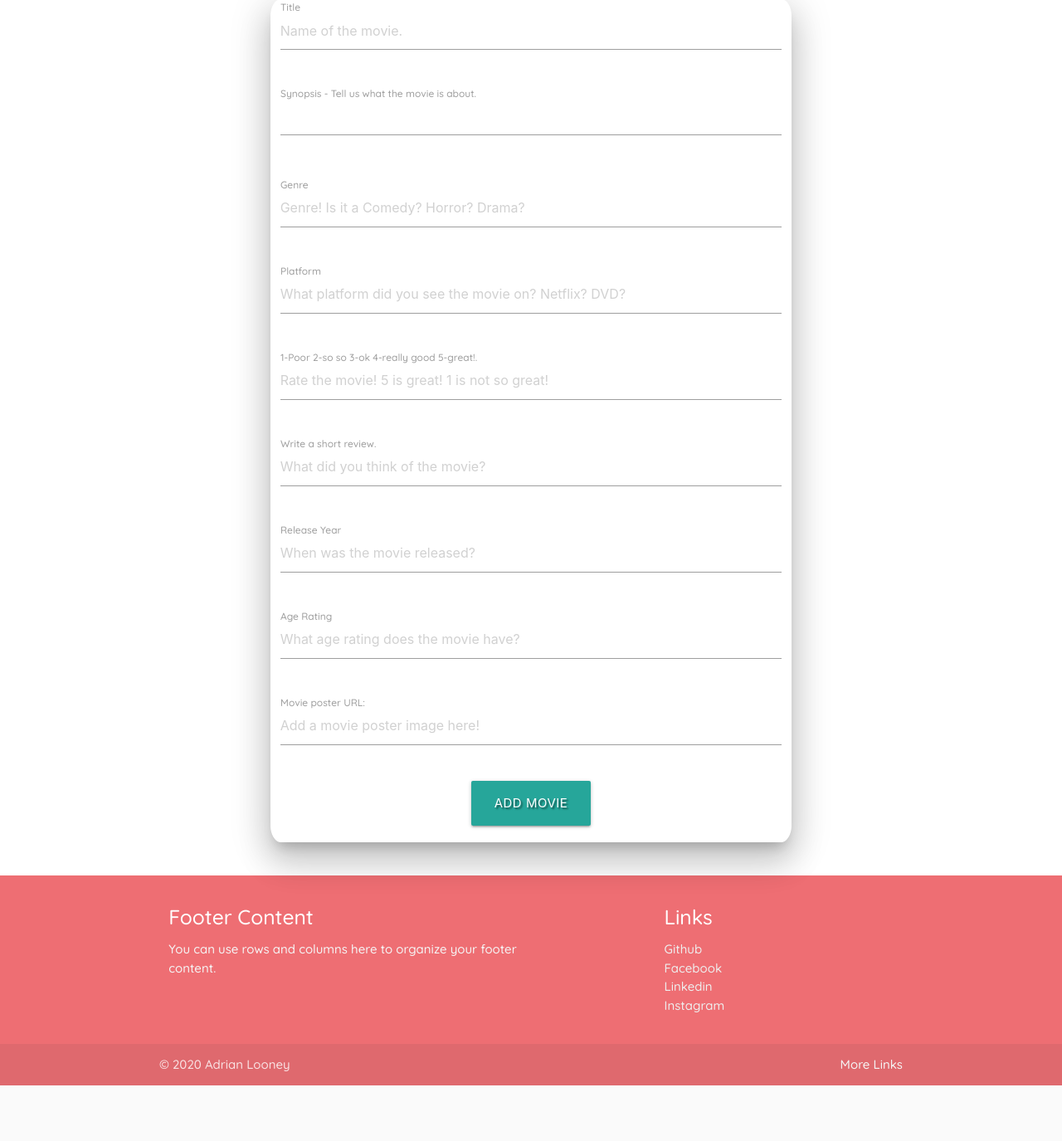
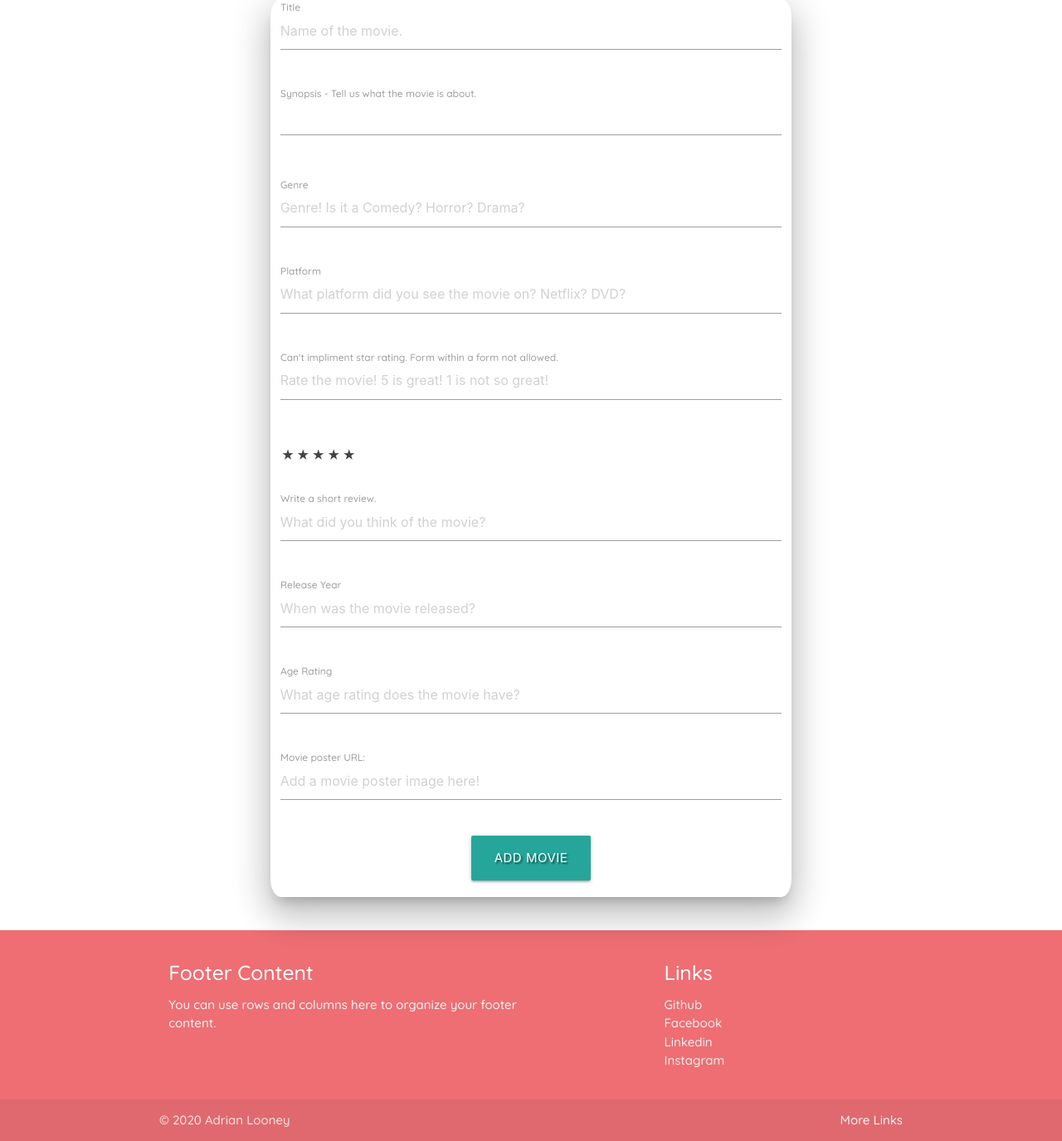
Before and after one commit to Jammerref2015/watchthisnext, a Flask app: page /addmovie in a window 1280 px wide. Shown: the part 221-1596 px from the top of the page at 83% size. Before the commit the page ends 1529 px from the top, so only its background shows below. Run offline with Flask 2, Linux system fonts and the light colour scheme; some libraries are stand-ins or nearby versions.

Commit message:
Beginning to add rating system. Added markup.

```diff
--- a/static/css/style.css
+++ b/static/css/style.css
@@ -12,6 +12,10 @@ body{
 
 .text-shadow {
     text-shadow: 2px 2px 2px rgba(0, 0, 0, 0.5);
+}
+
+.hidePosterURL{
+    display: none;
 }
 
 /* Styling shadow on form */
@@ -30,38 +34,31 @@ body{
     height: 50%;
 }
 
-
-.stars-outer {
-  display: inline-block;
-  position: relative;
-  font-family: FontAwesome;
+.stars {
+    display: inline-block;
 }
 
-.stars-outer::before {
-  content: "\f006 \f006 \f006 \f006 \f006";
-}
-
-.stars-inner {
-  position: absolute;
-  top: 0;
-  left: 0;
-  white-space: nowrap;
-  overflow: hidden;
-  width: 0;
-}
-
-.stars-inner::before {
-  content: "\f005 \f005 \f005 \f005 \f005";
-  color: #f8ce0b;
-}
-
-/* Styling to hide URL from movie list */
-.hidePosterURL {
+.stars input {
     display: none;
 }
 
-/* Center movie details in cards */
-.cardDetails {
-    text-align: center;
-    font-size: 100%;
+.stars label {
+    float: right;
+    padding: 2px;
+    font-size: 24px;
+    color: #444;
+    transition: all .2s;
 }
+
+.stars label:before {
+    content: '\2605';
+}
+
+.stars input:checked ~ label:before {
+    color: gold;
+    transition: all .25s;
+}
+
+.stars label:hover {
+    transform: scale(1.3);
+}
--- a/templates/addmovie.html
+++ b/templates/addmovie.html
@@ -49,9 +49,32 @@
 					<div class="input-field col s12">
 						<input placeholder = "Rate the movie! 5 is great! 1 is not so great!" value = "" class="rating" id = "rating"
                      type = "text" name="rating" required/>
-                     <label for = "review">1-Poor 2-so so 3-ok 4-really good 5-great!.</label>
+                     <label for = "review"> Can't impliment star rating. Form within a form not allowed.</label>
                      </div>
 				</div>
+
+        <!-- Lets see if this works!  -->
+            <div class="row">
+                <div class="col s12">
+					<div class="form-group" action="">
+							<div class="stars">
+								<input id="5" type="radio" name="ratings"/>
+								<label for="5"></label>
+								<input id="4" type="radio" name="ratings"/>
+								<label for="4"></label>
+								<input id="3" type="radio" name="ratings"/>
+								<label for="3"></label>
+								<input id="2" type="radio" name="ratings"/>
+								<label for="2"></label>
+								<input id="1" type="radio" name="ratings"/>
+								<label for="1"></label>
+							</div>
+						</div>
+                    </div>
+			</div>
+
+
+
                 <!-- User review -->
                 <div class="row">
 					<div class="input-field col s12">
@@ -90,9 +113,8 @@
                         Add movie </button>
 					</div>
 				</div>
-
+			</form>
 		</div>
-        </form>
 	</div>
 
 	{% endblock %}
--- a/templates/movie.html
+++ b/templates/movie.html
@@ -10,8 +10,7 @@
 				<img class="activator" src="{{ movie.movie_image }}"  alt="movie poster image">
   </div>
 				<div class="card-content">
-					<span class="card-title activator grey-text text-darken-4">{{ movie.title }}<i class="material-icons right">more_vert</i></span>
-					<p><a href="#">This is a link</a></p>
+					<p> Display rating here! </p>
 				</div>
 				<div class="card-reveal">
 					<span class="card-title grey-text text-darken-4">{{ movie.title }}<i class="material-icons right">close</i></span>
@@ -22,7 +21,7 @@
 						<br>
 						<p><strong>Where did you see the movie?:</strong> {{ movie.platform }}</p>
 						<br>
-						<p><strong>Rate this movie (1 -5):</strong> {{ movie.rating}}
+						<p><strong>Rate this movie (1 -5):</strong>
 							{% if session.user == movie.created_by %}
 							<a href="#">Edit Rating</a></p>
 						{% else %}
```
Also changed, not shown: templates/movies.html (+13 -16 lines), static/images/Temp_Logo.png (added), 1 other file.
